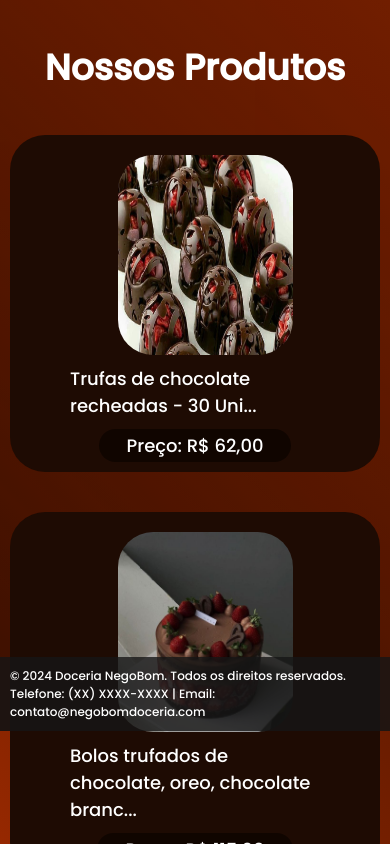
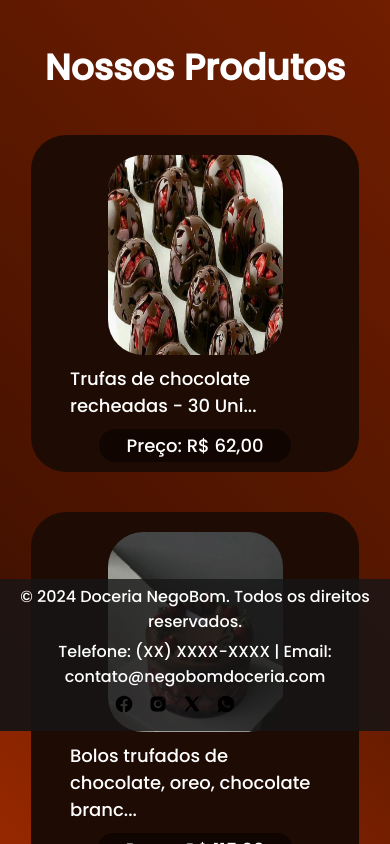
Before and after one commit to PaoZin666/Doceria-NegoBom, a PHP site: page /lista-produtos.html in a window 390 px wide. Shown: the part 113-957 px from the top of the page. Run offline with PHP 8.4, Linux system fonts and the light colour scheme.

Commit message:
Add files via upload

```diff
--- a/lista-produtos.html
+++ b/lista-produtos.html
@@ -115,9 +115,36 @@
             </ul>
         </section>
     </main>
+
     <footer>
-        <p>&copy; 2024 Doceria NegoBom. Todos os direitos reservados.</p>
-        <p>Telefone: (XX) XXXX-XXXX | Email: contato@negobomdoceria.com</p>
+        <div class="footer-container">
+            <div class="footer-info">
+                <p>&copy; 2024 Doceria NegoBom. Todos os direitos reservados.</p>
+                <p>Telefone: (XX) XXXX-XXXX | Email: contato@negobomdoceria.com</p>
+            </div>
+            <div class="social-links">
+                <a href="#"><i class="facebook">
+                    <svg xmlns="http://www.w3.org/2000/svg" x="0px" y="0px" width="40" height="40" viewBox="0 0 24 24">
+                        <path d="M11.666,2.005C6.62,2.17,2.374,6.251,2.025,11.288c-0.369,5.329,3.442,9.832,8.481,10.589V14.65H8.892 c-0.726,0-1.314-0.588-1.314-1.314v0c0-0.726,0.588-1.314,1.314-1.314h1.613v-1.749c0-2.896,1.411-4.167,3.818-4.167 c0.357,0,0.662,0.008,0.921,0.021c0.636,0.031,1.129,0.561,1.129,1.198v0c0,0.663-0.537,1.2-1.2,1.2h-0.442 c-1.022,0-1.379,0.969-1.379,2.061v1.437h1.87c0.591,0,1.043,0.527,0.953,1.111l-0.108,0.701c-0.073,0.47-0.477,0.817-0.953,0.817 h-1.762v7.247C18.235,21.236,22,17.062,22,12C22,6.366,17.341,1.821,11.666,2.005z"></path>
+                    </svg>
+                </i></a>
+                <a href="#"><i class="instagram">
+                    <svg xmlns="http://www.w3.org/2000/svg" x="0px" y="0px" width="40" height="40" viewBox="0 0 24 24">
+                        <path d="M 8 3 C 5.239 3 3 5.239 3 8 L 3 16 C 3 18.761 5.239 21 8 21 L 16 21 C 18.761 21 21 18.761 21 16 L 21 8 C 21 5.239 18.761 3 16 3 L 8 3 z M 18 5 C 18.552 5 19 5.448 19 6 C 19 6.552 18.552 7 18 7 C 17.448 7 17 6.552 17 6 C 17 5.448 17.448 5 18 5 z M 12 7 C 14.761 7 17 9.239 17 12 C 17 14.761 14.761 17 12 17 C 9.239 17 7 14.761 7 12 C 7 9.239 9.239 7 12 7 z M 12 9 A 3 3 0 0 0 9 12 A 3 3 0 0 0 12 15 A 3 3 0 0 0 15 12 A 3 3 0 0 0 12 9 z"></path>
+                    </svg>
+                </i></a>
+                <a href="#"><i class="x">
+                    <svg xmlns="http://www.w3.org/2000/svg" x="0px" y="0px" width="40" height="40" viewBox="0 0 24 24">
+                        <path d="M 4.4042969 3 C 3.7572969 3 3.3780469 3.7287656 3.7480469 4.2597656 L 9.7363281 12.818359 L 3.7246094 19.845703 C 3.3356094 20.299703 3.6578594 21 4.2558594 21 L 4.9199219 21 C 5.2129219 21 5.4916406 20.871437 5.6816406 20.648438 L 10.919922 14.511719 L 14.863281 20.146484 C 15.238281 20.680484 15.849953 21 16.501953 21 L 19.835938 21 C 20.482937 21 20.862187 20.272188 20.492188 19.742188 L 14.173828 10.699219 L 19.900391 3.9902344 C 20.232391 3.6002344 19.955359 3 19.443359 3 L 18.597656 3 C 18.305656 3 18.027891 3.1276094 17.837891 3.3496094 L 12.996094 9.0097656 L 9.3945312 3.8554688 C 9.0205313 3.3194687 8.4098594 3 7.7558594 3 L 4.4042969 3 z"></path>
+                    </svg>
+                </i></a>
+                <a href="#"><i class="zap">
+                    <svg xmlns="http://www.w3.org/2000/svg" x="0px" y="0px" width="40" height="40" viewBox="0 0 24 24">
+                        <path d="M19.077,4.928c-2.082-2.083-4.922-3.134-7.904-2.894C7.164,2.356,3.65,5.144,2.474,8.99 c-0.84,2.748-0.487,5.617,0.881,7.987L2.059,21.28c-0.124,0.413,0.253,0.802,0.67,0.691l4.504-1.207 c1.459,0.796,3.101,1.215,4.773,1.216h0.004c4.195,0,8.071-2.566,9.412-6.541C22.728,11.563,21.762,7.616,19.077,4.928z M16.898,15.554c-0.208,0.583-1.227,1.145-1.685,1.186c-0.458,0.042-0.887,0.207-2.995-0.624c-2.537-1-4.139-3.601-4.263-3.767 c-0.125-0.167-1.019-1.353-1.019-2.581S7.581,7.936,7.81,7.687c0.229-0.25,0.499-0.312,0.666-0.312c0.166,0,0.333,0,0.478,0.006 c0.178,0.007,0.375,0.016,0.562,0.431c0.222,0.494,0.707,1.728,0.769,1.853s0.104,0.271,0.021,0.437s-0.125,0.27-0.249,0.416 c-0.125,0.146-0.262,0.325-0.374,0.437c-0.125,0.124-0.255,0.26-0.11,0.509c0.146,0.25,0.646,1.067,1.388,1.728 c0.954,0.85,1.757,1.113,2.007,1.239c0.25,0.125,0.395,0.104,0.541-0.063c0.146-0.166,0.624-0.728,0.79-0.978 s0.333-0.208,0.562-0.125s1.456,0.687,1.705,0.812c0.25,0.125,0.416,0.187,0.478,0.291 C17.106,14.471,17.106,14.971,16.898,15.554z"></path>
+                    </svg>
+                </i></a>
+            </div>
+        </div>
     </footer>
 
     <script src="./src/js/index.js"></script>
--- a/src/css/lista-produtos.css
+++ b/src/css/lista-produtos.css
@@ -74,17 +74,6 @@ main{
     background: linear-gradient(90deg, rgba(0,0,0,0.8) 5%, rgba(0,0,0,0.4) 50%, rgba(0,0,0,0.8) 95%);
 }
 
-footer {
-    background-color: #161616c9;
-    position: absolute;
-    bottom: 0;
-    width: 100%;
-    padding: 10px 10px;
-}
-footer p{
-    color: #ffffff;
-}
-
 .produtos {
     display: flex;
     flex-wrap: wrap;
@@ -97,7 +86,7 @@ footer p{
     background: #391000bd;
     display: flex;
     padding: 20px 5px;
-    width: 22%;
+    width: 248px;
     border-radius: 50px;
     flex-direction: column;
     flex-wrap: wrap;
@@ -200,7 +189,7 @@ footer p{
         max-height: 200px;
         overflow: hidden;
         border-radius: 35px;
-        left: 10px;
+        left: -5px;
     }
     .txt {
         position: relative;
@@ -215,3 +204,14 @@ footer p{
         background-color: #100500;
     }
 }
+@media (max-width: 504px) {
+    .produtos{
+      align-items: center;
+    }
+    .produto{
+      width: 328px;
+    }
+    .carrossel-container {
+        left: 0;
+    }
+  }
--- a/src/css/responsivo.css
+++ b/src/css/responsivo.css
@@ -1,6 +1,59 @@
 body{
   font-family: 'Poppins';
 }
+footer {
+  background-color: #161616c9;
+  position: absolute;
+  bottom: 0;
+  width: 100%;
+  padding: 0px 10px;
+}
+
+.footer-container {
+  display: flex;
+  justify-content: space-between;
+  align-items: center;
+}
+
+.footer-info p {
+  color: #ffffff;
+  margin: 5px 0;
+}
+
+.social-links {
+  position: relative;
+  right: 20px;
+}
+
+.social-links a {
+  color: #ffffff;
+  margin-left: 10px;
+}
+
+@media (max-width: 1200px) {
+  footer {
+      padding: 0px;
+  }
+
+  .footer-container {
+      flex-direction: column;
+      text-align: center;
+  }
+
+  .social-links {
+      margin-bottom: 10px;
+  }
+
+  .social-links a {
+      margin: 0 5px;
+  }
+  .social-links svg{
+      height: 20px;
+      width: 20px;
+  }
+
+}
+
 @media (max-width: 1200px) {
   @viewport {
     orientation: portrait;
@@ -39,6 +92,7 @@ body{
     align-items: center;
     height: 100%;
     gap: 3px;
+    justify-content: flex-end;
   }
   .cabecalho nav {
     align-items: center;
@@ -73,18 +127,13 @@ body{
   .fundo {
     display: none;
   }
-
-  footer p {
-    font-size: 12px;
-  }
 }
 
-@media (max-width: 500px) {
+@media (max-width: 504px) {
   .cabecalho {
     flex-wrap: wrap;
     justify-content: space-between;
   }
-
   .cabecalho nav{
     display: none;
   }
```
Also changed, not shown: cadastro.html (+30 -2 lines), index.html (+30 -2 lines), src/css/cadastro.css (+6 -19 lines), src/css/index.css (+3 -13 lines).
